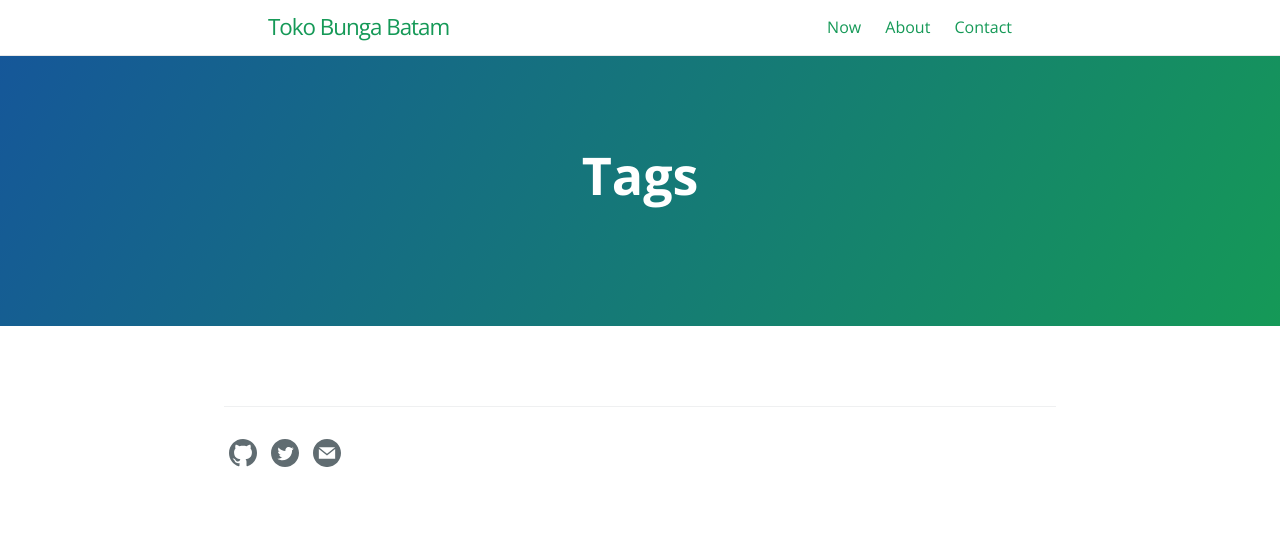
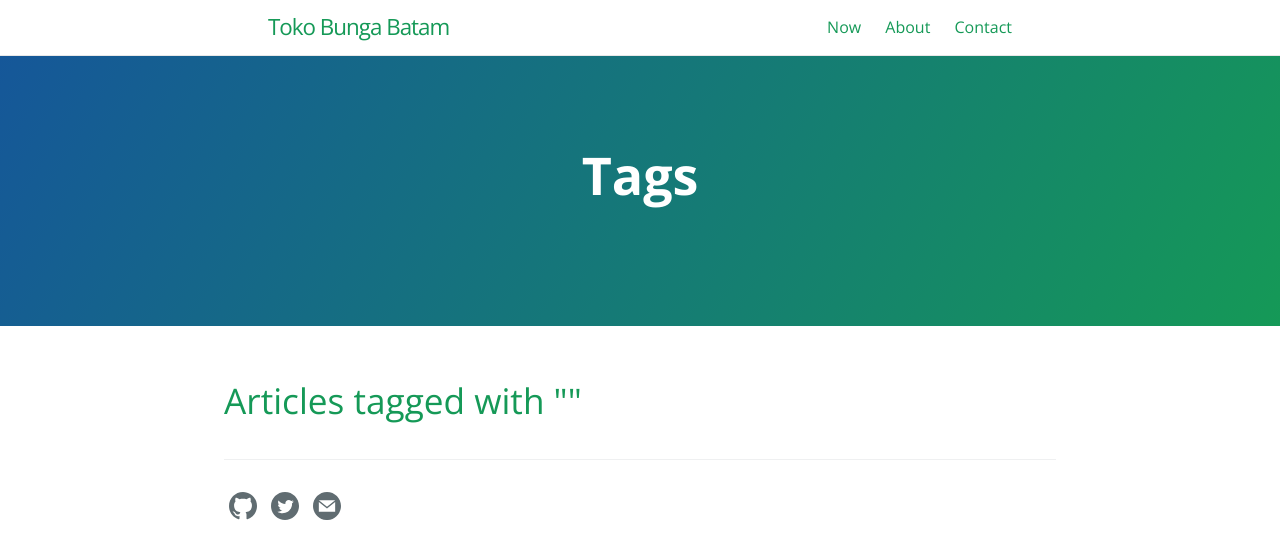
Before and after one commit to tokobungadibatam/tokobungadibatam.github.io, a Jekyll site: the page built from tags.md, in a window 1280 px wide. Shown: the top 559 px of the page. Built offline with Jekyll 4.4.1, drawn with Linux system fonts in a browser that asks for light colours.

Commit message:
Update tags.md

```diff
--- a/tags.md
+++ b/tags.md
@@ -4,3 +4,13 @@ type: tags
 title: Tags
 permalink: /tags/
 ---
+
+<div class="snippets">
+  <h1 class="snippets-heading">Articles tagged with "{{ page.tag-name }}"</h1>
+
+  {% for post in site.posts %}
+    {% if post.tags contains page.tag-name %}
+      {% include snippet.html %}
+    {% endif %}
+  {% endfor %}
+</div>
```
